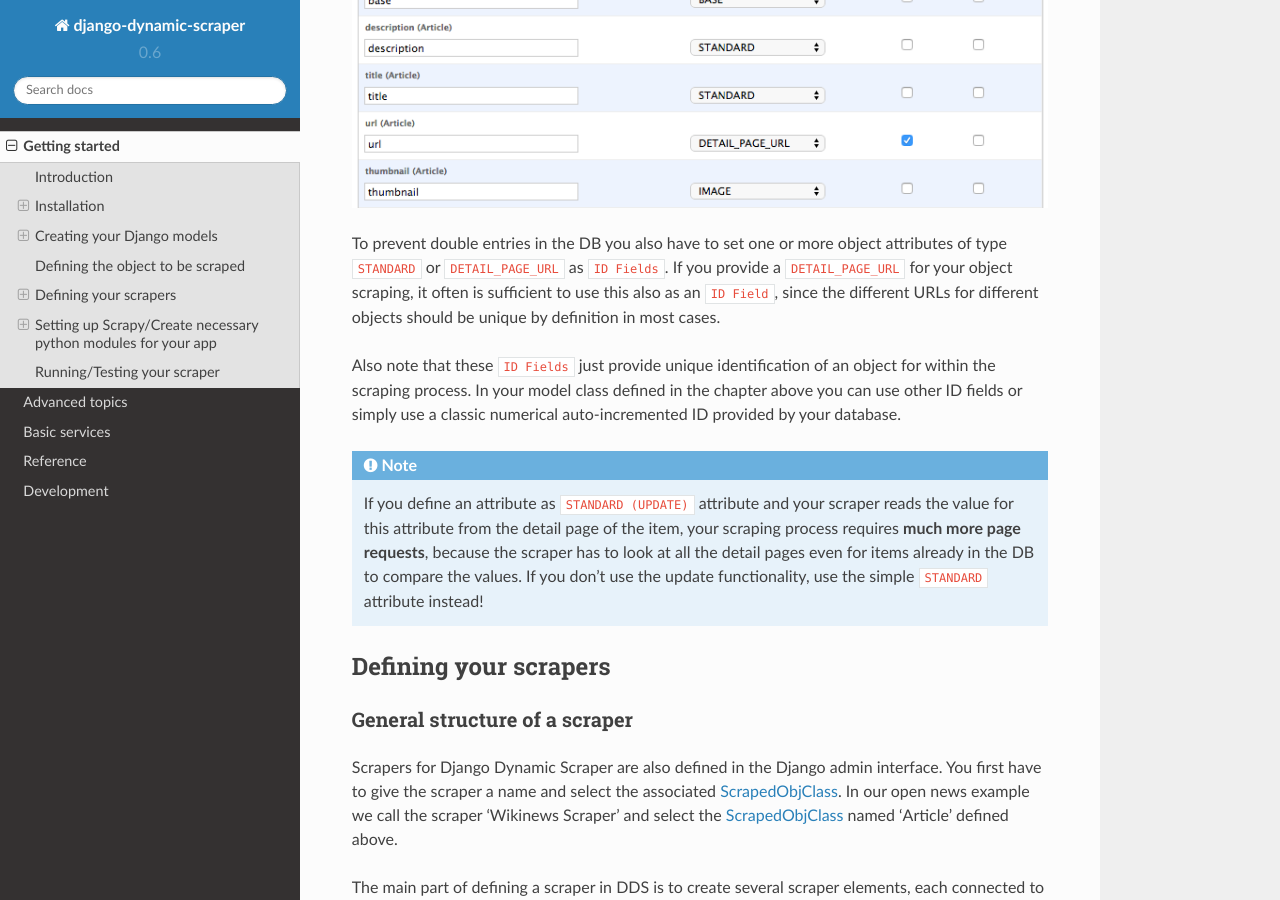
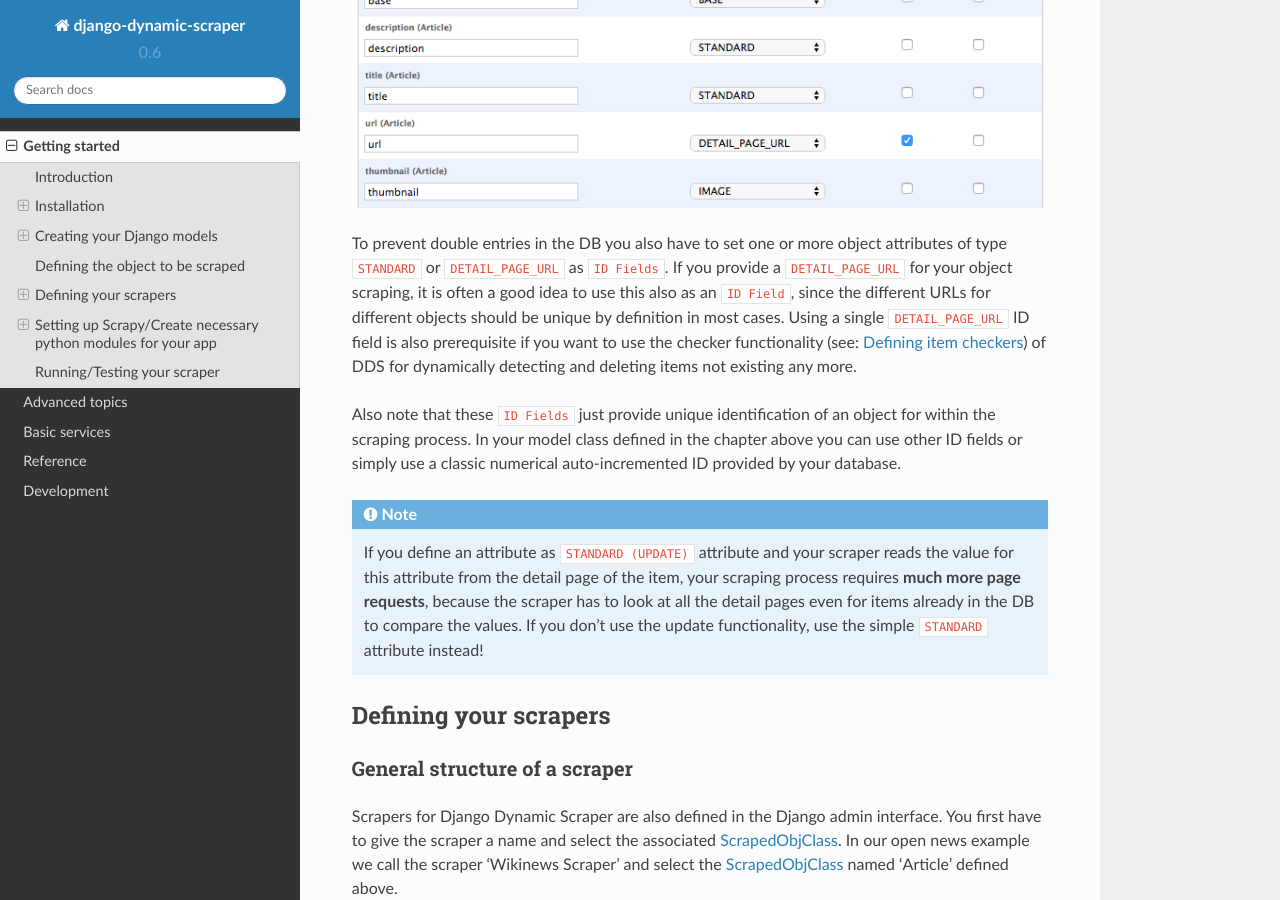
Before and after one commit to dev02019/django-dynamic-scraper, a Sphinx documentation site: the page built from docs/getting_started.rst, in a window 1280 px wide and 900 px high, scrolled down 6611 px. Built offline with Sphinx 7.4.7 and the Read the Docs theme 2.0.0, drawn with Linux system fonts in a browser that asks for light colours.

Commit message:
Config checks for checkers to only run with single DETAIL_PAGE_URL type ID fields, updated docs accordingly

```diff
--- a/docs/advanced_topics.rst
+++ b/docs/advanced_topics.rst
@@ -15,6 +15,10 @@ item checker. An item checker is like a scraper also using the scraping logic fr
 building together a new scraped item, it just checks the detail page referenced by the url of a scraped item.
 Depending on the ``checker_type`` and the result of the detail page check, the scraped item is kept or
 will be deleted from the DB.
+
+.. note::
+   Checker functionality of DDS only works for scraped object classes with a single ``DETAIL_PAGE_URL`` type
+   ``ID field`` (see: :ref:`defining_scraped_object_class`).
 
 Creating a checker class
 ------------------------
--- a/docs/getting_started.rst
+++ b/docs/getting_started.rst
@@ -222,6 +222,8 @@ in your ``models.py`` to delete e.g. the ``checker_runtime`` when deleting an ar
 
 .. _DjangoItem: https://scrapy.readthedocs.org/en/latest/topics/djangoitem.html
 
+.. _defining_scraped_object_class:
+
 Defining the object to be scraped
 =================================
 
@@ -275,9 +277,11 @@ should look similar to the screenshot below:
 .. image:: images/screenshot_django-admin_add_scraped_obj_class.png
 
 To prevent double entries in the DB you also have to set one or more object attributes of type ``STANDARD`` or
-``DETAIL_PAGE_URL`` as ``ID Fields``. If you provide a ``DETAIL_PAGE_URL`` for your object scraping, it often is
-sufficient to use this also as an ``ID Field``, since the different URLs for different objects should be unique by
-definition in most cases.
+``DETAIL_PAGE_URL`` as ``ID Fields``. If you provide a ``DETAIL_PAGE_URL`` for your object scraping, it is often a
+good idea to use this also as an ``ID Field``, since the different URLs for different objects should be unique by
+definition in most cases. Using a single ``DETAIL_PAGE_URL`` ID field is also prerequisite if you want to use the
+checker functionality (see: :ref:`item_checkers`) of DDS for dynamically detecting and deleting items not existing
+any more.
 
 Also note that these ``ID Fields`` just provide unique identification of an object for within the scraping process. In your
 model class defined in the chapter above you can use other ID fields or simply use a classic numerical auto-incremented
```
Also changed, not shown: 2 other files.
